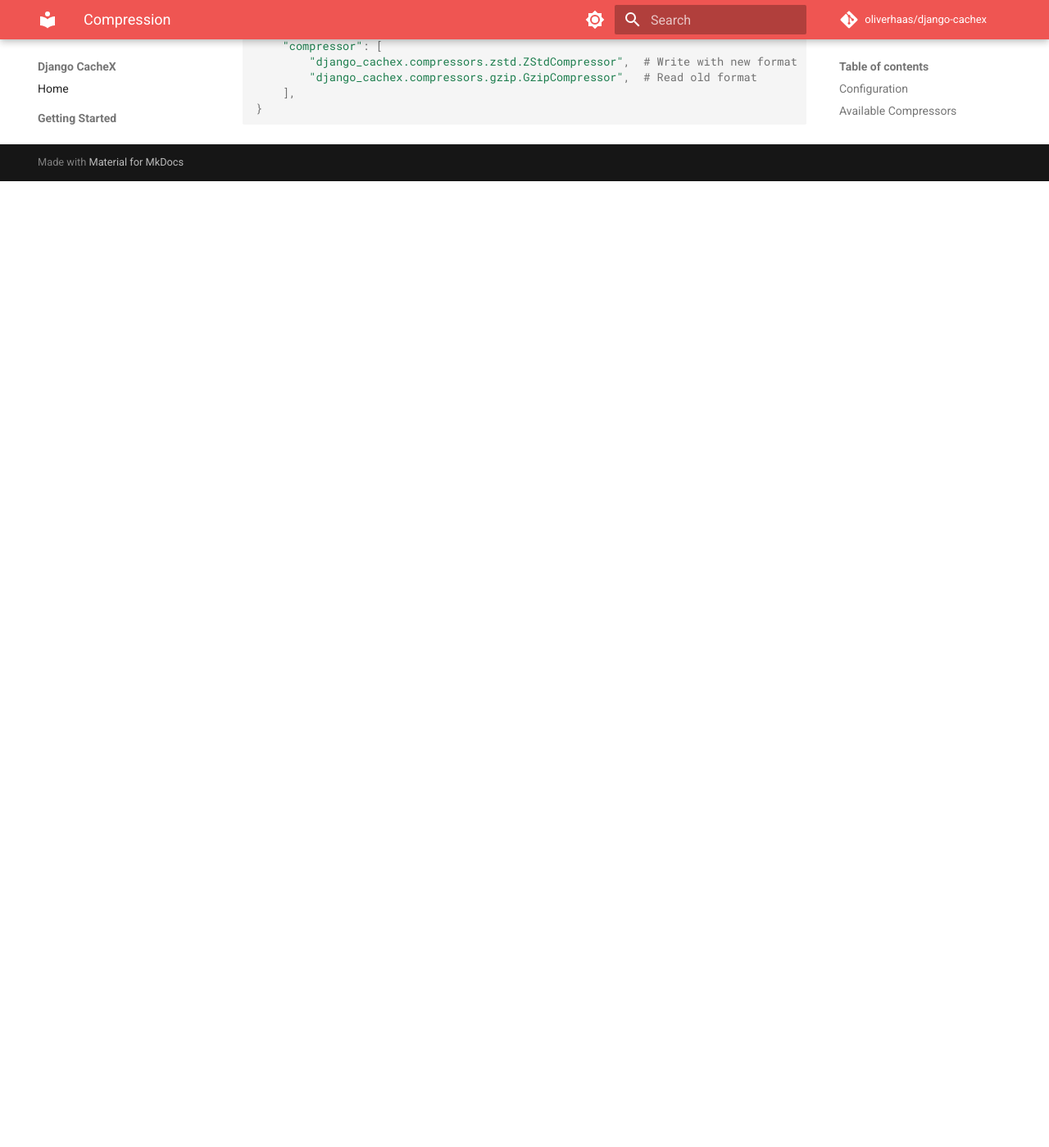
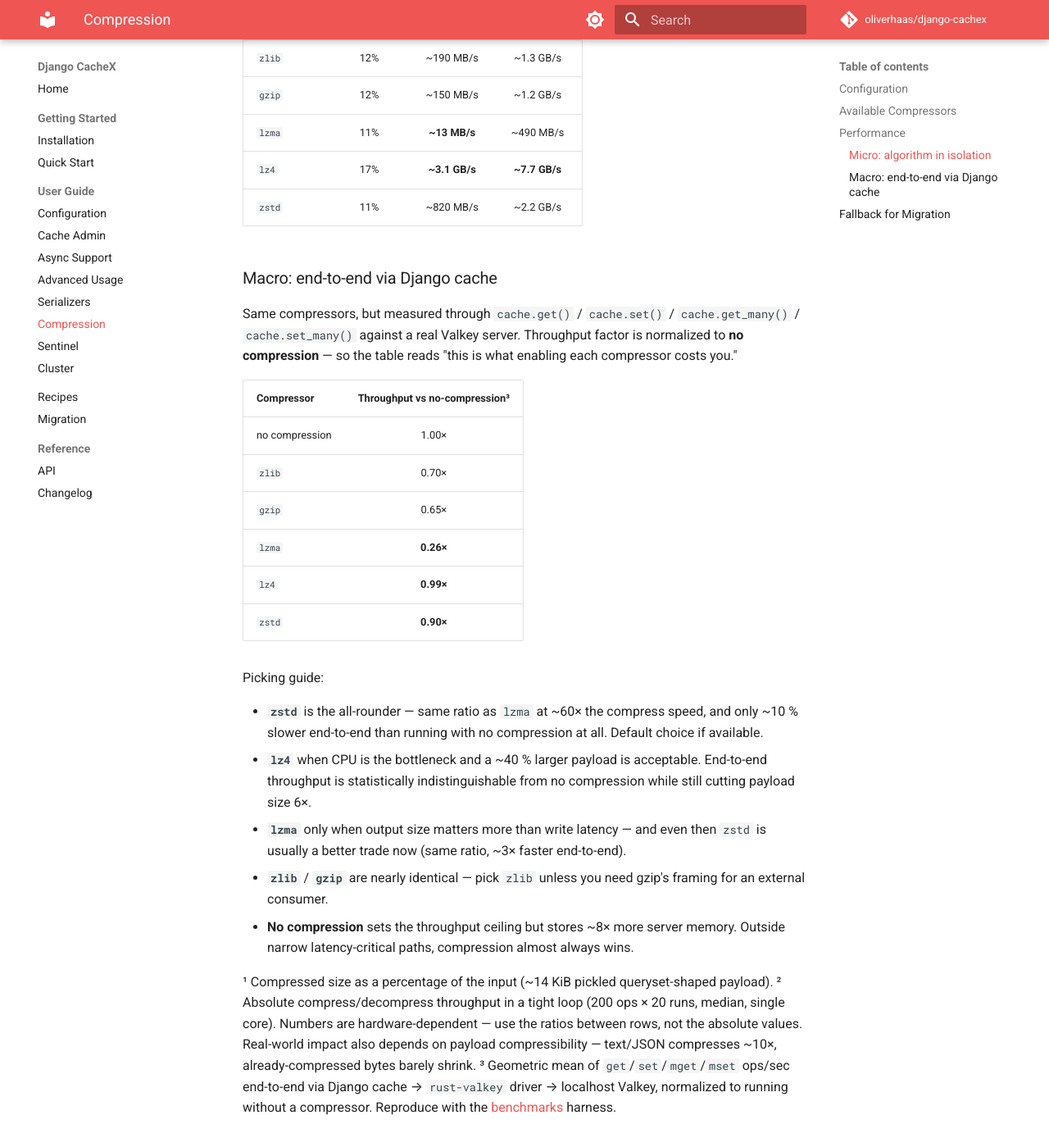
Before and after one commit to oliverhaas/django-cachex, an MkDocs documentation site: the page built from docs/user-guide/compression.md, in a window 1280 px wide and 1400 px high, scrolled down 1296 px. Shown: the whole window at 82% size. Built offline with MkDocs 1.6.1 and Material for MkDocs 9.7.7, drawn with Linux system fonts in a browser that asks for light colours; comment, search, counter and statistics services are not loaded; the version menu is left out; before the commit the page ends 1517 px from its top, so only the background shows below that; some of the changed text lies outside the part shown.

Commit message:
docs: serializer compatibility matrix and compressor performance tables

````diff
--- a/docs/user-guide/compression.md
+++ b/docs/user-guide/compression.md
@@ -18,22 +18,66 @@
 
 ## Available Compressors
 
-| Compressor | Speed | Ratio | Dependency |
-|------------|-------|-------|------------|
-| `django_cachex.compressors.zlib.ZlibCompressor` | Medium | Good | Built-in |
-| `django_cachex.compressors.gzip.GzipCompressor` | Medium | Good | Built-in |
-| `django_cachex.compressors.lzma.LzmaCompressor` | Slow | Best | Built-in |
-| `django_cachex.compressors.lz4.Lz4Compressor` | Fast | Moderate | `django-cachex[lz4]` |
-| `django_cachex.compressors.zstd.ZStdCompressor` | Fast | Good | `django-cachex[zstd]` (Python < 3.14) |
+| Compressor | Extra |
+|------------|-------|
+| `django_cachex.compressors.zlib.ZlibCompressor` | — (stdlib) |
+| `django_cachex.compressors.gzip.GzipCompressor` | — (stdlib) |
+| `django_cachex.compressors.lzma.LzmaCompressor` | — (stdlib) |
+| `django_cachex.compressors.lz4.Lz4Compressor` | `lz4` |
+| `django_cachex.compressors.zstd.ZStdCompressor` | `zstd` (Python < 3.14) |
 
 Install optional dependencies:
 
 ```console
-uv add django-cachex[lz4]   # For LZ4
-uv add django-cachex[zstd]  # For Zstandard (Python < 3.14 only)
+uv add django-cachex[lz4]
+uv add django-cachex[zstd]   # Python 3.14+ uses the stdlib `compression.zstd` module instead
 ```
 
-Zstandard uses the built-in `compression.zstd` module on Python 3.14+.
+## Performance
+
+Two views — pick whichever matches the decision you're making.
+
+### Micro: algorithm in isolation
+
+Pure compress/decompress in a tight loop, no driver, no network. Output
+size is a percentage of the input (i.e. the no-compression baseline);
+compress/decompress are absolute MB/s on the benchmark host.
+
+| Compressor | Output size¹ | Compress² | Decompress² |
+|------------|:-----------:|:--------:|:----------:|
+| `zlib`     | 12%         | ~190 MB/s   | ~1.3 GB/s   |
+| `gzip`     | 12%         | ~150 MB/s   | ~1.2 GB/s   |
+| `lzma`     | 11%         | **~13 MB/s** | ~490 MB/s  |
+| `lz4`      | 17%         | **~3.1 GB/s** | **~7.7 GB/s** |
+| `zstd`     | 11%         | ~820 MB/s   | ~2.2 GB/s   |
+
+### Macro: end-to-end via Django cache
+
+Same compressors, but measured through `cache.get()` / `cache.set()` /
+`cache.get_many()` / `cache.set_many()` against a real Valkey server.
+Throughput factor is normalized to **no compression** — so the table reads
+"this is what enabling each compressor costs you."
+
+| Compressor | Throughput vs no-compression³ |
+|------------|:-----------------------------:|
+| no compression | 1.00×                     |
+| `zlib`         | 0.70×                     |
+| `gzip`         | 0.65×                     |
+| `lzma`         | **0.26×**                 |
+| `lz4`          | **0.99×**                 |
+| `zstd`         | **0.90×**                 |
+
+Picking guide:
+
+- **`zstd`** is the all-rounder — same ratio as `lzma` at ~60× the compress speed, and only ~10 % slower end-to-end than running with no compression at all. Default choice if available.
+- **`lz4`** when CPU is the bottleneck and a ~40 % larger payload is acceptable. End-to-end throughput is statistically indistinguishable from no compression while still cutting payload size 6×.
+- **`lzma`** only when output size matters more than write latency — and even then `zstd` is usually a better trade now (same ratio, ~3× faster end-to-end).
+- **`zlib`** / **`gzip`** are nearly identical — pick `zlib` unless you need gzip's framing for an external consumer.
+- **No compression** sets the throughput ceiling but stores ~8× more server memory. Outside narrow latency-critical paths, compression almost always wins.
+
+¹ Compressed size as a percentage of the input (~14 KiB pickled queryset-shaped payload).
+² Absolute compress/decompress throughput in a tight loop (200 ops × 20 runs, median, single core). Numbers are hardware-dependent — use the ratios between rows, not the absolute values. Real-world impact also depends on payload compressibility — text/JSON compresses ~10×, already-compressed bytes barely shrink.
+³ Geometric mean of `get`/`set`/`mget`/`mset` ops/sec end-to-end via Django cache → `rust-valkey` driver → localhost Valkey, normalized to running without a compressor. Reproduce with the [benchmarks](https://github.com/e1plus/django-cachex/tree/main/benchmarks) harness.
 
 ## Fallback for Migration
 
````
Also changed, not shown: docs/user-guide/serializers.md (+49 -6 lines).
